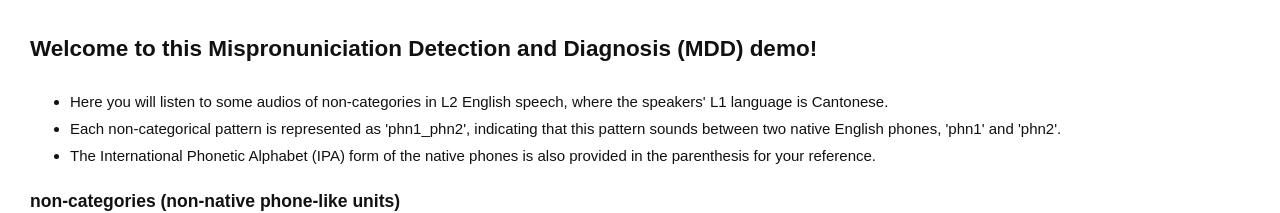
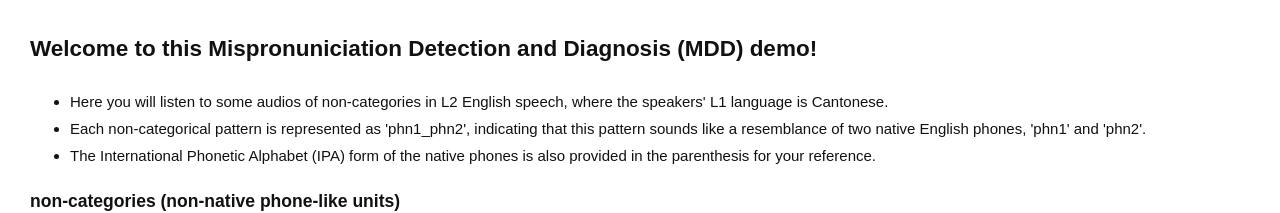
Before and after one commit to lixucuhk/MDD_demo.github.io, a plain HTML site: page index.html in a window 1280 px wide. Shown: the top 213 px of the page. Drawn offline with Linux system fonts and the light colour scheme.

Commit message:
update style

```diff
--- a/index.html
+++ b/index.html
@@ -34,7 +34,7 @@ audio {
   <h2><b>Welcome to this Mispronuniciation Detection and Diagnosis (MDD) demo!</b></h2>
   <ul>
     <li>Here you will listen to some audios of non-categories in L2 English speech, where the speakers' L1 language is Cantonese. </li>
-    <li>Each non-categorical pattern is represented as 'phn1_phn2', indicating that this pattern sounds between two native English phones, 'phn1' and 'phn2'.</li>
+    <li>Each non-categorical pattern is represented as 'phn1_phn2', indicating that this pattern sounds like a resemblance of two native English phones, 'phn1' and 'phn2'.</li>
     <li>The International Phonetic Alphabet (IPA) form of the native phones is also provided in the parenthesis for your reference.</li>
   </ul>
 
```
